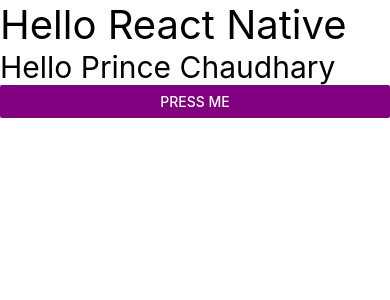
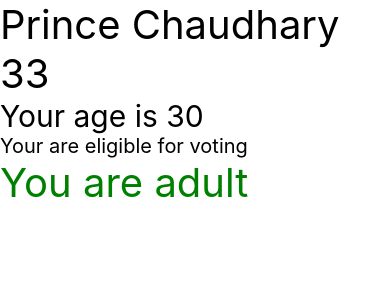
Before and after one commit to princechaudhary874/Android_Development, a React Native app: screen / in a window 390 px wide. Shown: the top 300 px of the page. Built offline with nearby package versions, Linux system fonts and the light colour scheme.

Commit message:
use of jsx

```diff
--- a/App.tsx
+++ b/App.tsx
@@ -1,19 +1,32 @@
-import React from "react";
-import{
-  View,
-  Text,
-  Button
-}from 'react-native';
+import React from 'react';
+import {View, Text} from 'react-native';
+import {Colors} from 'react-native/Libraries/NewAppScreen';
 
-const App=()=>{
-  return(
+const App = () => {
+  // learning about jsx(-power house of react-native mainly used to put html and js or ts together)
+  const fName = 'Prince';
+  const lName = 'Chaudhary';
+  const Age = 30;
+  return (
     <View>
-    <Text style={{fontSize:40}}>Hello React Native</Text>
-    <Text style={{fontSize:30}}>Hello Prince Chaudhary</Text>
-    {/* button can also be created within self closing tag  but title must be included*/}
-    <Button title='Press Me' color={'purple'}/>
-  </View>
+      <Text style={{fontSize: 40}}>
+        {fName} {lName}
+      </Text>
+      <Text style={{fontSize: 40}}>{10 + 23}</Text>
+      <Text style={{fontSize: 30}}>
+        {Age === 30 ? 'Your age is 30 ' : 'Your age is not matching'}
+      </Text>
+      <Text style={{fontSize: 20}}>
+        {Age > 18
+          ? 'Your are eligible for voting '
+          : 'Your are not eligible for voting'}
+      </Text>
+      {Age < 20 ? (
+        <Text style={{fontSize: 40, color: 'red'}}>You are underage</Text>
+      ) : (
+        <Text style={{fontSize: 40, color: 'green'}}>You are adult</Text>
+      )}
+    </View>
   );
-
-}
+};
 export default App;
```
